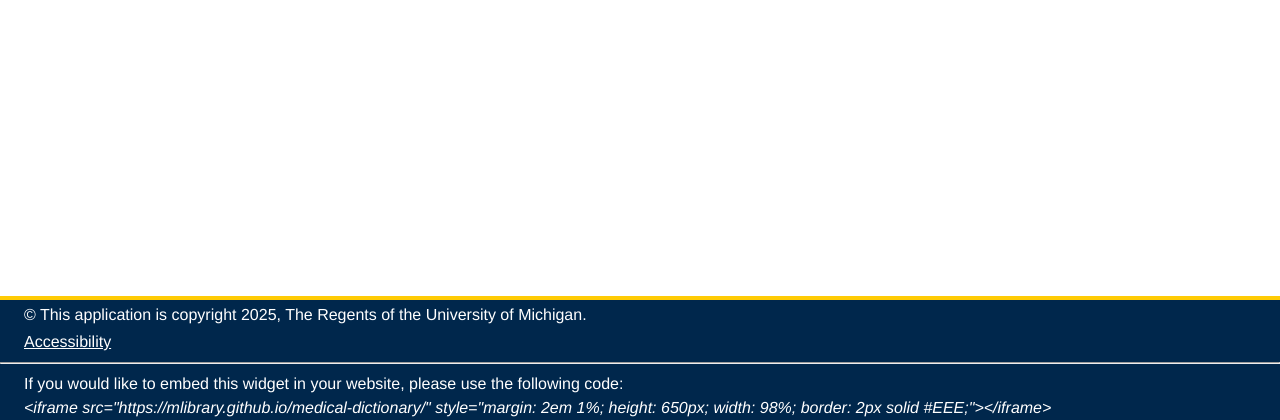
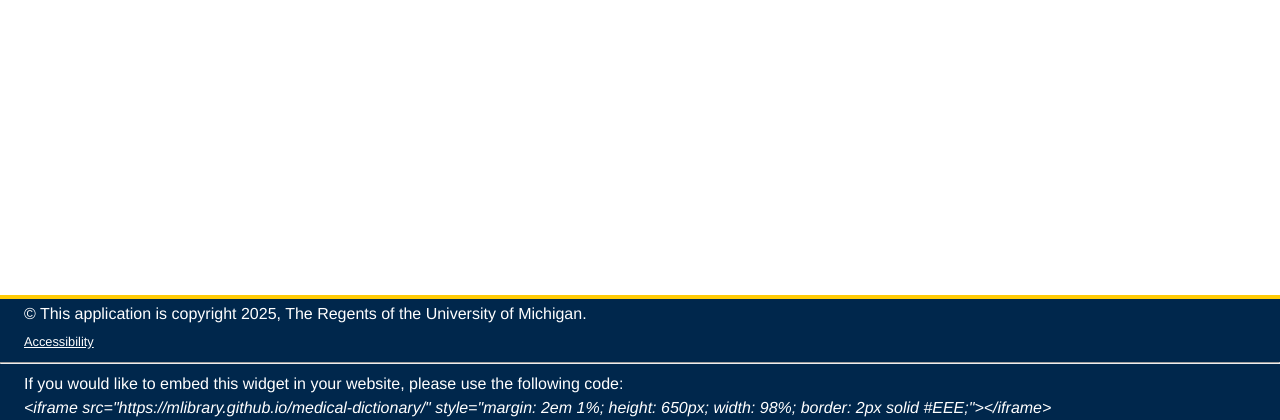
Before and after one commit to mlibrary/medical-dictionary, a PHP site: page / in a window 1280 px wide. Shown: the part 380-800 px from the top of the page. Run offline with PHP 8.4, Linux system fonts and the light colour scheme; some libraries are stand-ins or nearby versions.

Commit message:
Update style.css
Co-authored-by: Copilot <175728472+Copilot@users.noreply.github.com>

```diff
--- a/style.css
+++ b/style.css
@@ -113,7 +113,6 @@ footer p{
 
 footer a{
   color: white;
-  font-size: 1rem;
 }
 
 
```
